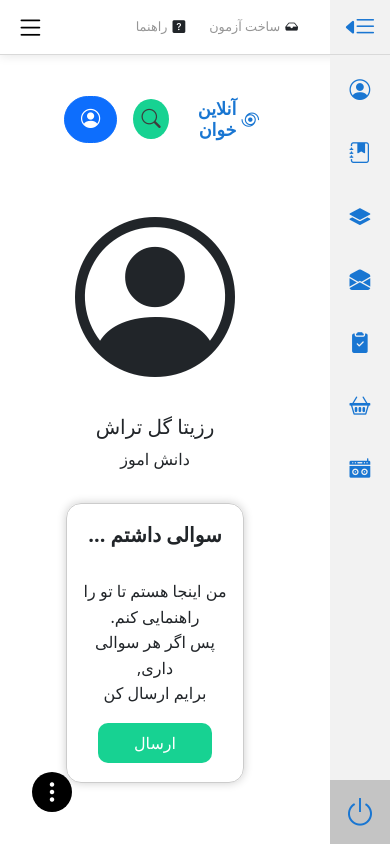
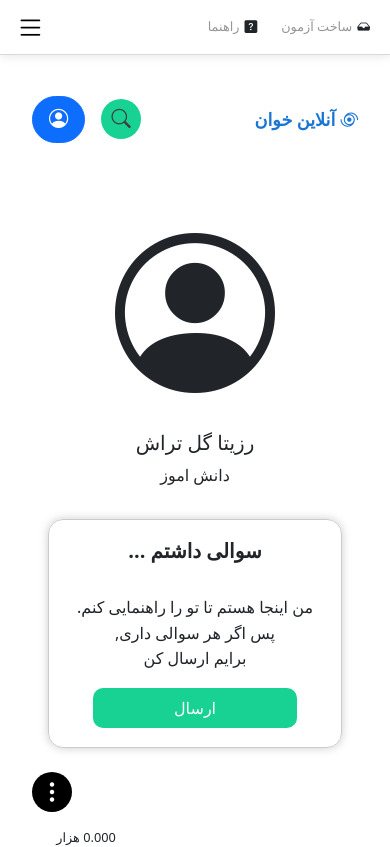
Before and after one commit to fawriid/student-user-panel, a React (Create React App) app: page / in a window 390 px wide. Shown: the top 847 px of the page. Built offline with nearby package versions, Linux system fonts and the light colour scheme.

Commit message:
make everything responsive under 550px except right fix menu

```diff
--- a/src/components/shared/Main/MainContent.module.css
+++ b/src/components/shared/Main/MainContent.module.css
@@ -170,7 +170,7 @@
 .rightSection .info {
     text-align: center;
 }
-.rightSection .questionBox {
+.questionBox {
     margin-top: 2rem;
     border: 1px solid #ccc;
     border-radius: 15px;
@@ -614,3 +614,23 @@
 }
 
 }
+@media (max-width:550px) {
+    .container{
+        padding: 0;
+        padding-top: 4rem;
+    }
+    .hero{
+        padding: 1rem;
+        margin: 1rem;
+    }
+    .myProfile{
+        padding: 1rem;
+        margin: 1rem;
+    }
+    .rightSection{
+        width: 100%;
+    }
+    .rightSection .questionBox{
+        width: 90%;
+    }
+}
--- a/src/components/shared/Navbar/Navbar.module.css
+++ b/src/components/shared/Navbar/Navbar.module.css
@@ -53,9 +53,7 @@
 }
 
 /*  */
-.container{
-    margin-bottom: 5rem;
-}
+
 
 .leftNavMenu{
     display: none;
@@ -111,3 +109,11 @@
     padding: .3rem;
 }
 }
+@media (max-width:550px) {
+    .container{
+        padding-right: 1rem;
+    }
+    .navbarTwoSides:first-child ul li:first-child {
+        margin-right: 0;
+    }
+}
--- a/src/components/shared/Right side menu/RigthSideMenu.module.css
+++ b/src/components/shared/Right side menu/RigthSideMenu.module.css
@@ -188,3 +188,9 @@
     margin-left: 5px;
     display: block;
 }
+
+@media (max-width:550px) {
+    .menu{
+        display: none;
+    }
+}
```
